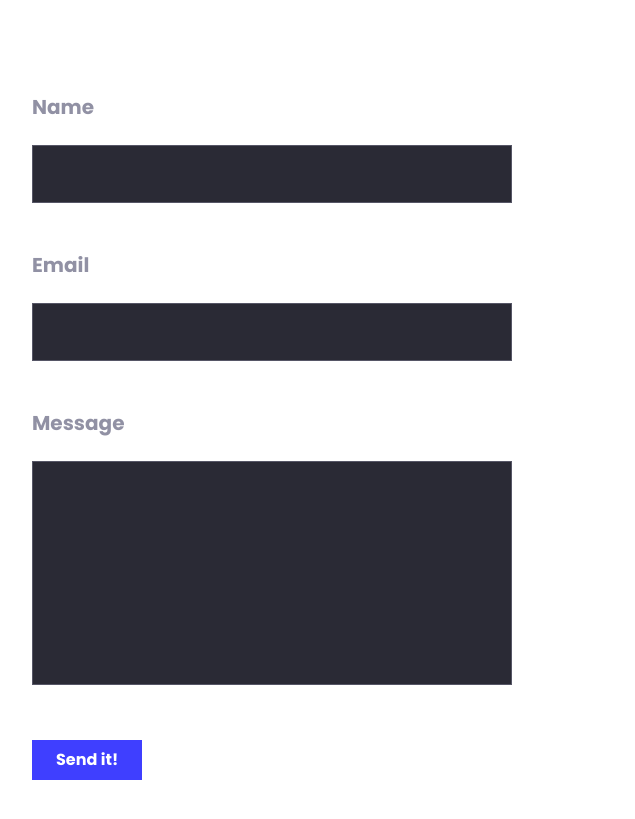
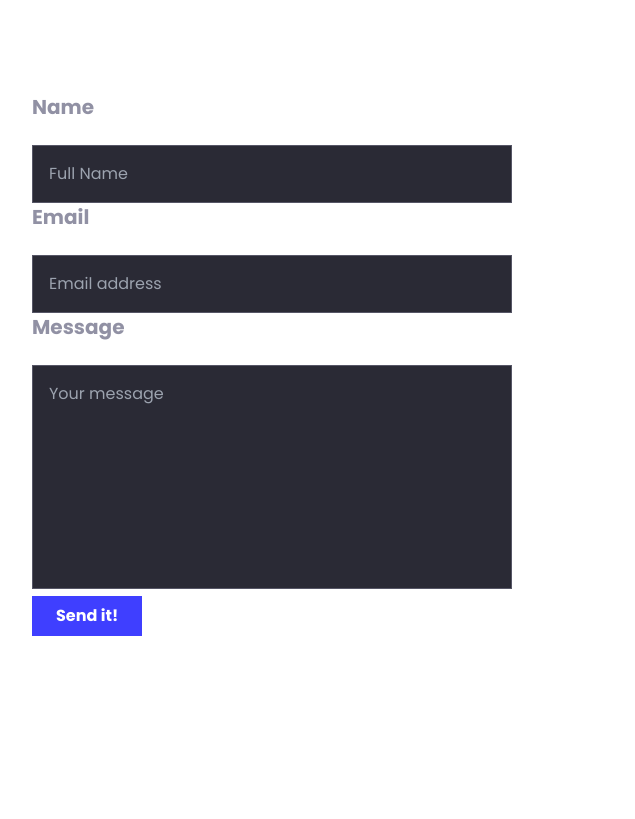
Before and after one commit to mattdmv/MathSolve, a website: page client/index.html in a window 1280 px wide. Shown: the part 2329-3148 px from the top of the page, 64-699 px from the left. After the commit the page ends 3013 px from the top, so only its background shows below. Drawn offline with nearby package versions, Linux system fonts and the light colour scheme.

Commit message:
Sending messages to email via HTML form

```diff
--- a/client/index.html
+++ b/client/index.html
@@ -133,19 +133,21 @@
 
 				<div class="w-full grid lg:grid-cols-2 gap-8 lg:gap-32 mt-24">
 					<div class="space-y-12">
+                        <form action="https://formsubmit.co/yeerahdi.ai@gmail.com" method="POST">
                             <div>
                                 <label class="text-secondary block mb-6 text-xl font-bold">Name</label>
-							<input class="w-full border border-input-border bg-input px-4 py-4">
+                                <input name="Name" type="text" placeholder="Full Name" class="w-full border border-input-border bg-input px-4 py-4" required>
                             </div>
                             <div>
                                 <label class="text-secondary block mb-6 text-xl font-bold">Email</label>
-							<input type="email" class="w-full border border-input-border bg-input px-4 py-4">
+                                <input name="Email" type="email" placeholder="Email address" class="w-full border border-input-border bg-input px-4 py-4" required>
                             </div>
                             <div>
                                 <label class="text-secondary block mb-6 text-xl font-bold">Message</label>
-							<textarea type="email" class="w-full border border-input-border bg-input px-4 py-4 h-56 resize-none"></textarea>
+                                <textarea name="Message" placeholder="Your message" class="w-full border border-input-border bg-input px-4 py-4 h-56 resize-none" required></textarea>
                             </div>
-						<button class="px-6 py-2 bg-theme text-white font-bold">Send it!</button>
+                            <button type="submit" class="px-6 py-2 bg-theme text-white font-bold">Send it!</button>
+                        </form>
 					</div>
 
 					<div class="mt-12">
```
Lines whose indentation alone changed are shown as unchanged.
